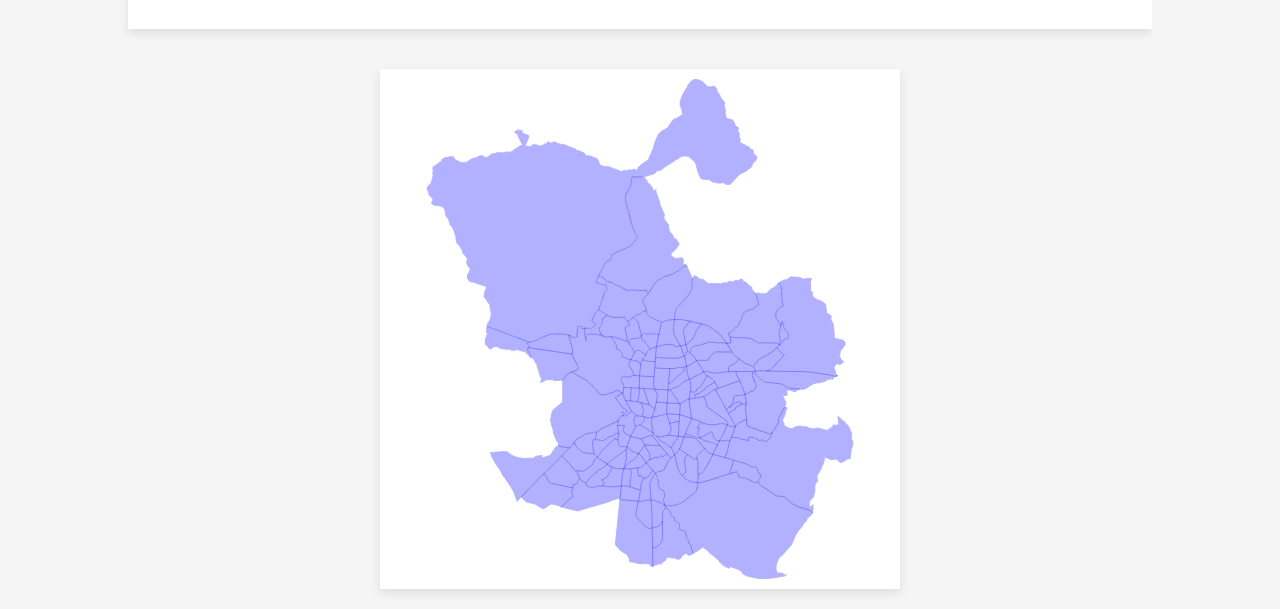
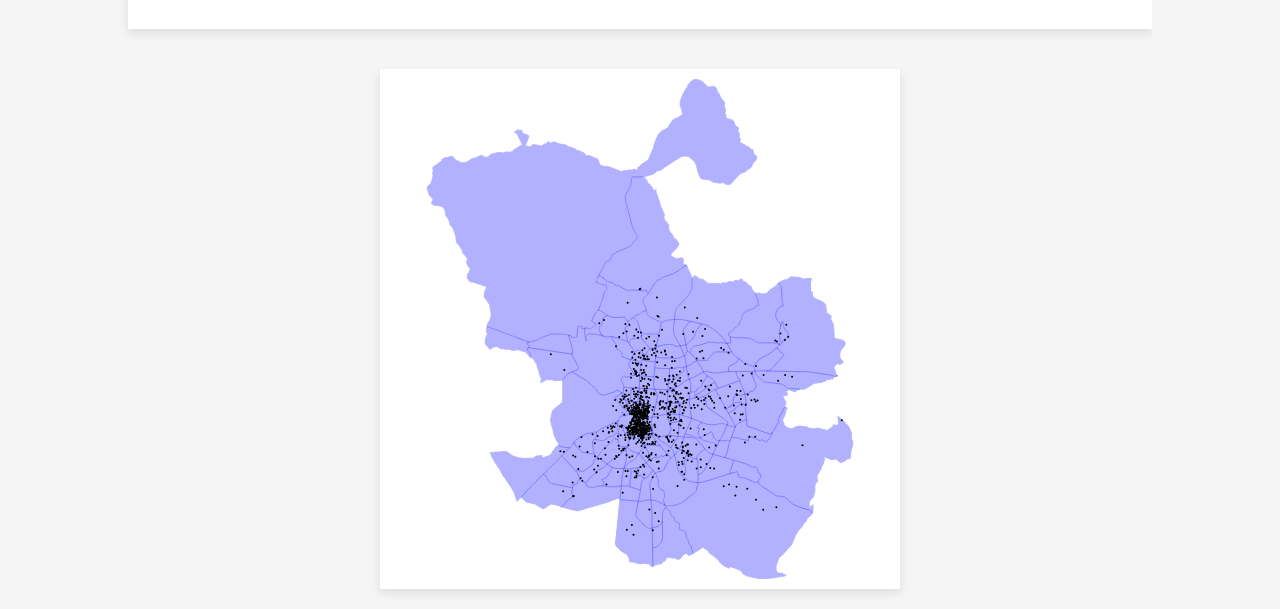
Before and after one commit to jiaranda/infovis-entrega-2, a plain HTML site: page index.html in a window 1280 px wide. Shown: the part 191-800 px from the top of the page. Drawn offline with nearby package versions, Linux system fonts and the light colour scheme.

Commit message:
show properties

```diff
--- a/index.html
+++ b/index.html
@@ -39,7 +39,7 @@
           Entrega disponible en
           <a
             id="github-link"
-            href="https://github.com/jiaranda/infovis-hito-1"
+            href="https://github.com/jiaranda/infovis-entrega-3"
             target="_blank"
             ><i id="github-icon" class="fab fa-github"></i
           ></a>
--- a/main.js
+++ b/main.js
@@ -1,7 +1,8 @@
 const main = async () => {
   const listingsData = await loadCSV("data/listings.csv");
   const neighborhoodsGeoData = await loadJSON("data/neighborhoods.geojson");
-  const mapSVG = await createMap(neighborhoodsGeoData);
+  const mapSVG = await createMap(neighborhoodsGeoData, listingsData);
+  console.log(listingsData);
 };
 
 main();
--- a/map.js
+++ b/map.js
@@ -1,8 +1,35 @@
-const createMap = async (geoData) => {
-  const width = 500;
-  const height = 500;
+const width = 500;
+const height = 500;
+
+const getProjection = (geoData) => {
   const projection = d3.geoMercator().fitSize([width, height], geoData);
+  return projection;
+};
+
+const getGeoPaths = (geoData) => {
+  const projection = getProjection(geoData);
   const geoPaths = d3.geoPath().projection(projection);
+  return geoPaths;
+};
+
+const addMapMarkers = (svg, geoData, data) => {
+  const projection = getProjection(geoData);
+
+  svg
+    .append("g")
+    .selectAll("g")
+    .data(data)
+    .enter()
+    .append("g")
+    .attr("transform", function (d) {
+      return "translate(" + projection([d.longitude, d.latitude]) + ")";
+    })
+    .append("circle")
+    .attr("r", 1);
+};
+
+const createMap = async (geoData, data) => {
+  const geoPaths = getGeoPaths(geoData);
   const mapContainer = d3
     .select("#map")
     .style("height", `${height}px`)
@@ -36,6 +63,8 @@ const createMap = async (geoData) => {
     .attr("opacity", 0.3)
     .attr("stroke", "blue");
 
+  addMapMarkers(mapGroup, geoData, data);
+
   let zoom = d3
     .zoom()
     .extent([
```
Also changed, not shown: 1 other file.
